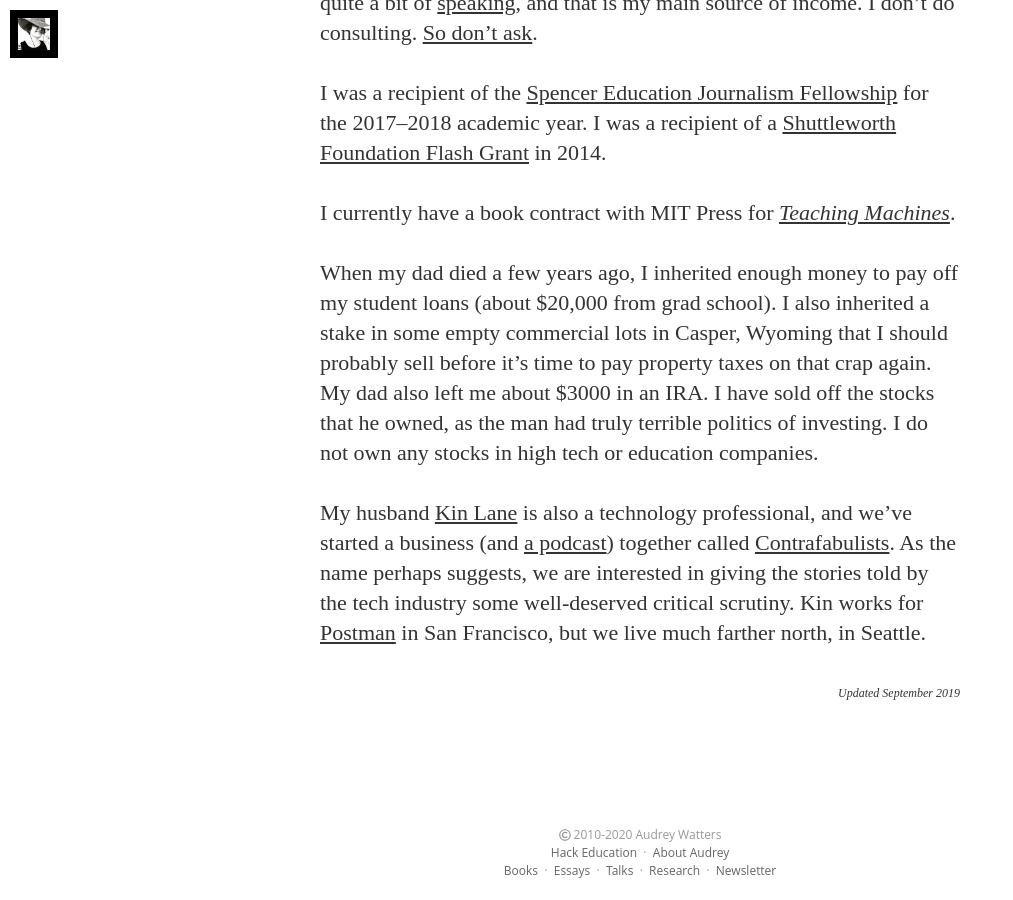
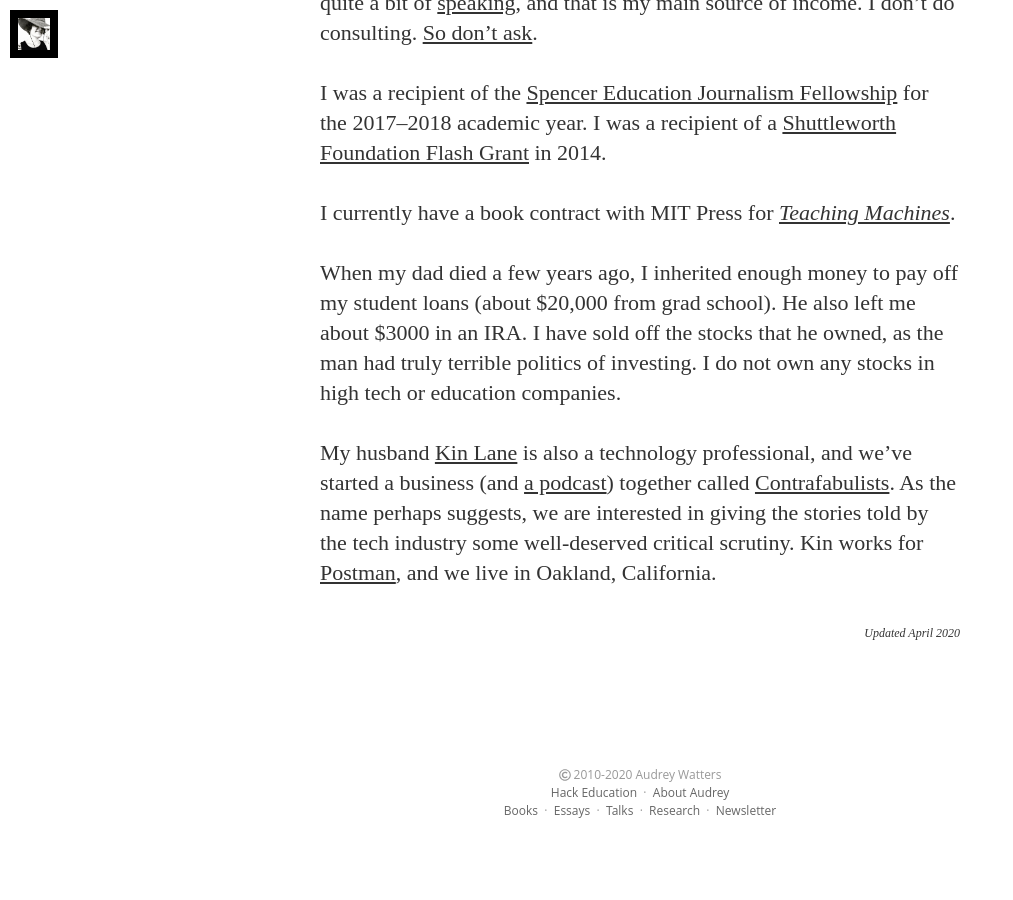
Before and after one commit to audreywatters/disclosures, a Jekyll site: the page built from index.html, in a window 1280 px wide and 900 px high, scrolled down 2517 px. Shown: the whole window, without its empty margins (0-1013 px from the left). Built offline with Jekyll 4.4.1, drawn with Linux system fonts in a browser that asks for light colours; nearby versions of some CDN libraries; some web fonts are replaced; after the commit the page ends 3384 px from its top, so only the background shows below that.

Commit message:
Update index.html

```diff
--- a/index.html
+++ b/index.html
@@ -32,8 +32,8 @@ layout: default
 
 <p>I currently have a book contract with MIT Press for <em><a href="http://teachingmachin.es">Teaching Machines</a></em>.</p>
 
-<p>When my dad died a few years ago, I inherited enough money to pay off my student loans (about $20,000 from grad school). I also inherited a stake in some empty commercial lots in Casper, Wyoming that I should probably sell before it&#8217;s time to pay property taxes on that crap again. My dad also left me about $3000 in an IRA. I have sold off the stocks that he owned, as the man had truly terrible politics of investing. I do not own any stocks in high tech or education companies.</p>
+<p>When my dad died a few years ago, I inherited enough money to pay off my student loans (about $20,000 from grad school). He also left me about $3000 in an IRA. I have sold off the stocks that he owned, as the man had truly terrible politics of investing. I do not own any stocks in high tech or education companies.</p>
 
-<p>My husband <a href="http://kinlane.com">Kin Lane</a> is also a technology professional, and we&#8217;ve started a business (and <a href="http://podcast.contrafabulists.com">a podcast</a>) together called <a href="http://contrafabulists.com">Contrafabulists</a>. As the name perhaps suggests, we are interested in giving the stories told by the tech industry some well-deserved critical scrutiny. Kin works for <a href="https://www.getpostman.com/">Postman</a> in San Francisco, but we live much farther north, in Seattle.</p>
+<p>My husband <a href="http://kinlane.com">Kin Lane</a> is also a technology professional, and we&#8217;ve started a business (and <a href="http://podcast.contrafabulists.com">a podcast</a>) together called <a href="http://contrafabulists.com">Contrafabulists</a>. As the name perhaps suggests, we are interested in giving the stories told by the tech industry some well-deserved critical scrutiny. Kin works for <a href="https://www.getpostman.com/">Postman</a>, and we live in Oakland, California.</p>
 
-<p style="text-align: right; font-size:12px"><em>Updated September 2019</em></p>
+<p style="text-align: right; font-size:12px"><em>Updated April 2020</em></p>
```
